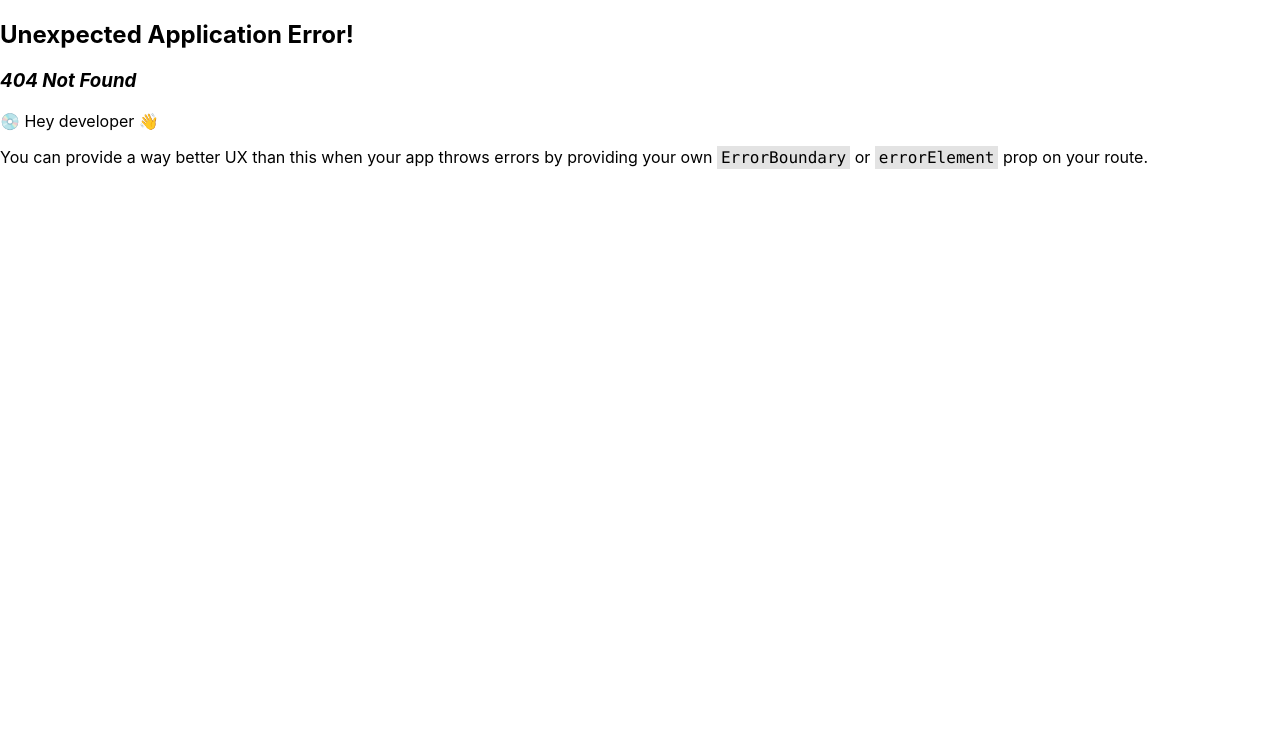
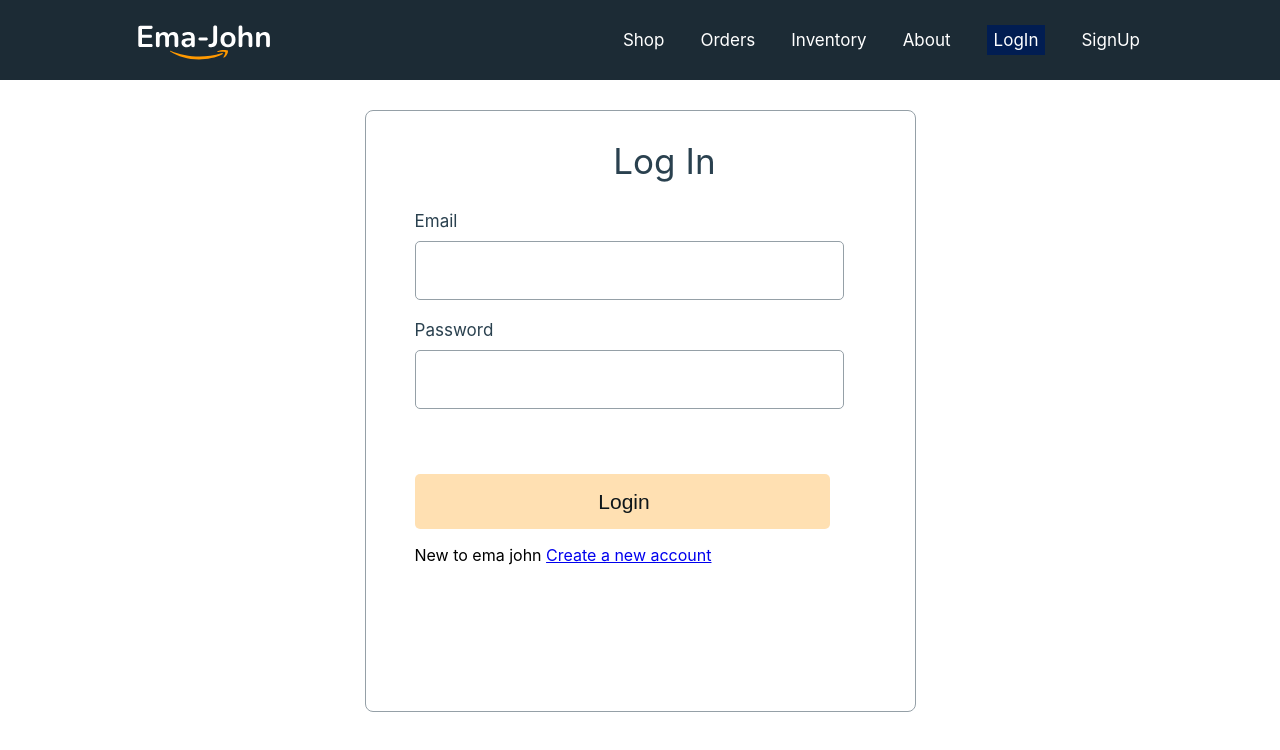
Before and after one commit to Sizan75/ema-john, a React (Create React App) app: page /login in a window 1280 px wide. Before the commit this address had no page. Shown: the top 750 px of the page. Built offline with nearby package versions, Linux system fonts and the light colour scheme.

Commit message:
Login page created

```diff
--- a/package.json
+++ b/package.json
@@ -9,6 +9,7 @@
     "@testing-library/jest-dom": "^5.16.5",
     "@testing-library/react": "^13.4.0",
     "@testing-library/user-event": "^13.5.0",
+    "firebase": "^9.12.1",
     "react": "^18.2.0",
     "react-dom": "^18.2.0",
     "react-router-dom": "^6.4.2",
--- a/src/components/Cart/Cart.css
+++ b/src/components/Cart/Cart.css
@@ -1,7 +1,7 @@
 .cart{
     position: sticky;
     top: 0;
-    padding: 30px 20px;
+    padding: 30px 15px;
 }
 .btn-clear{
     width: 100%;
--- a/src/components/Header/Header.js
+++ b/src/components/Header/Header.js
@@ -20,6 +20,12 @@
                 <NavLink to="/about" className={({ isActive }) =>
               isActive ? 'activeClassName' : undefined
             }>About</NavLink>
+                <NavLink to="/login" className={({ isActive }) =>
+              isActive ? 'activeClassName' : undefined
+            }>LogIn</NavLink>
+                <NavLink to="/signup" className={({ isActive }) =>
+              isActive ? 'activeClassName' : undefined
+            }>SignUp</NavLink>
             </div>
         </nav>
     );
--- /dev/null
+++ b/src/components/Login/Login.css
@@ -0,0 +1,59 @@
+.form-container {
+    width: 500px;
+    height: 600px;
+    margin: 30px auto;
+    border: 1px solid #95A0A7;
+    border-radius: 8px;
+    padding-left: 49px;
+
+}
+
+.form-title {
+    font-weight: 400;
+    font-size: 35px;
+    line-height: 42px;
+    letter-spacing: 0.0025em;
+    color: #2A414F;
+    text-align: center;
+}
+
+.form-control {
+    margin-bottom: 20px;
+}
+
+.form-control label {
+    display: block;
+    font-weight: 400;
+    font-size: 17px;
+    line-height: 20px;
+    letter-spacing: 0.0015em;
+    color: #2A414F;
+    margin-bottom: 10px;
+}
+
+.form-control input {
+    width: 415px;
+    height: 55px;
+    border: 1px solid #95A0A7;
+    border-radius: 5px;
+    font-size: 1.5em;
+    padding-left: 10px;
+}
+
+.btn-submit {
+    width: 415px;
+    height: 55px;
+    margin-top: 45px;
+    background: rgba(255, 153, 0, 0.3);
+    border-radius: 5px;
+    font-weight: 400;
+    font-size: 21px;
+    line-height: 25px;
+    letter-spacing: 0.0015em;
+    border: none;
+    padding-left:10px ;
+    color: #0E161A;
+}
+.btn-submit:hover{
+    background: rgba(255, 153, 0, 0.6);
+}
--- /dev/null
+++ b/src/components/Login/Login.js
@@ -0,0 +1,26 @@
+import React from 'react';
+import { Link } from 'react-router-dom';
+import './Login.css';
+
+const Login = () => {
+    return (
+        <div className='form-container'>
+            <h2 className='form-title'>Log In</h2>
+            <form>
+                <div className="form-control">
+                    <label htmlFor="email">Email</label>
+                    <input type="email" name='email' required/>
+                </div>
+
+                <div className="form-control">
+                    <label htmlFor="password">Password</label>
+                    <input type="password" name='password' required/>
+                </div>
+                <input className='btn-submit' type="submit" value="Login" />
+            </form>
+            <p>New to ema john <Link to='/signup'>Create a new account</Link></p>
+        </div>
+    );
+};
+
+export default Login;
--- a/src/components/Shop/Shop.css
+++ b/src/components/Shop/Shop.css
@@ -5,8 +5,8 @@
 .products-container{
     display: grid;
     grid-template-columns: repeat(3, 1fr);
-    gap: 45px;
-    margin: 100px 50px;
+    gap: 30px;
+    margin: 100px 30px;
 }
 .cart-container{
     background-color: rgba(255, 153, 0, 0.3);
--- /dev/null
+++ b/src/components/Signup/Signup.js
@@ -0,0 +1,12 @@
+import React from 'react';
+import './Signup.css';
+
+const Signup = () => {
+    return (
+        <div>
+
+        </div>
+    );
+};
+
+export default Signup;
```
Also changed, not shown: src/App.js (+10 -0 lines), src/firebase/firebase.config.js (added, +18 -0 lines), src/components/Signup/Signup.css (added), 1 other file (tests, documents, lock files or other folders).
